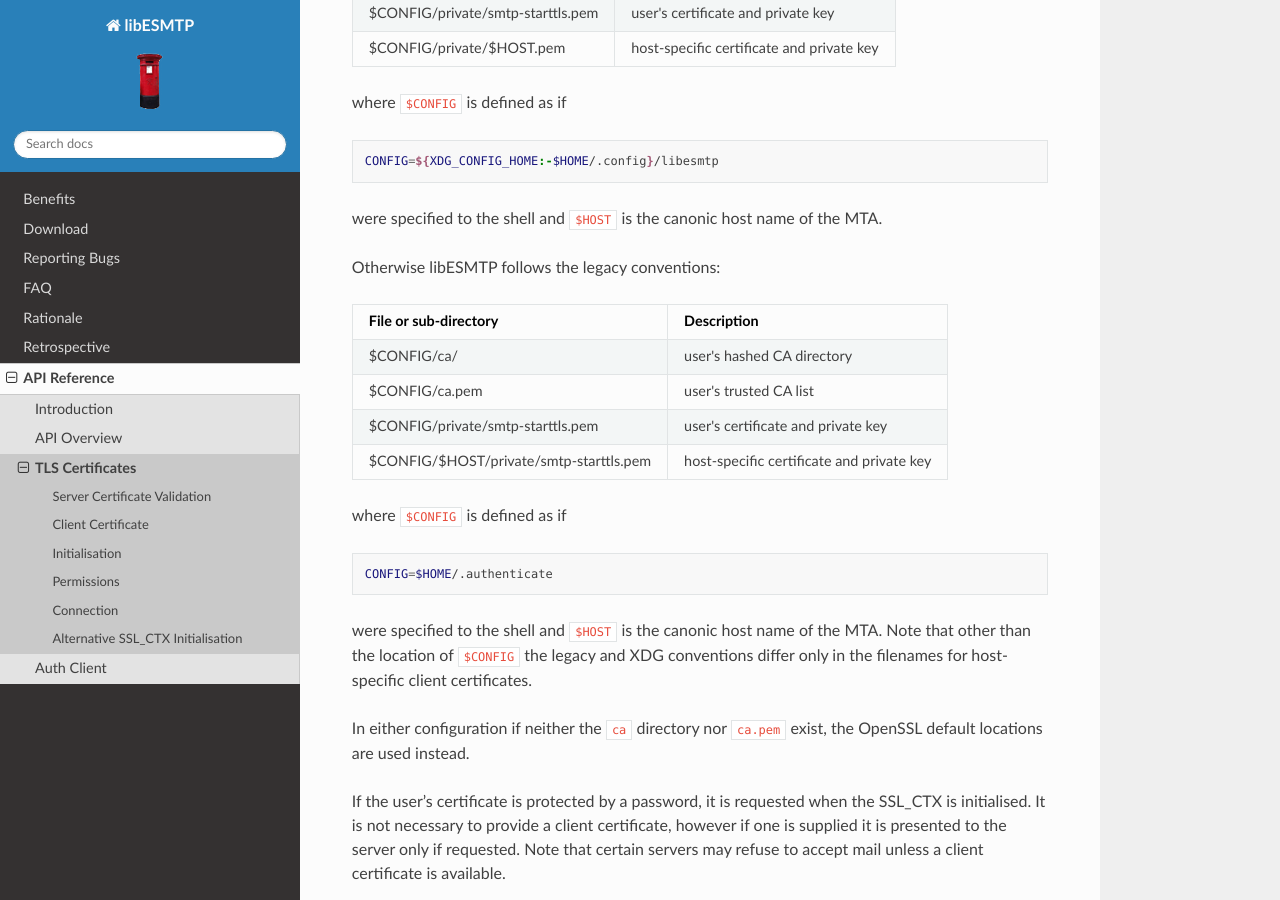
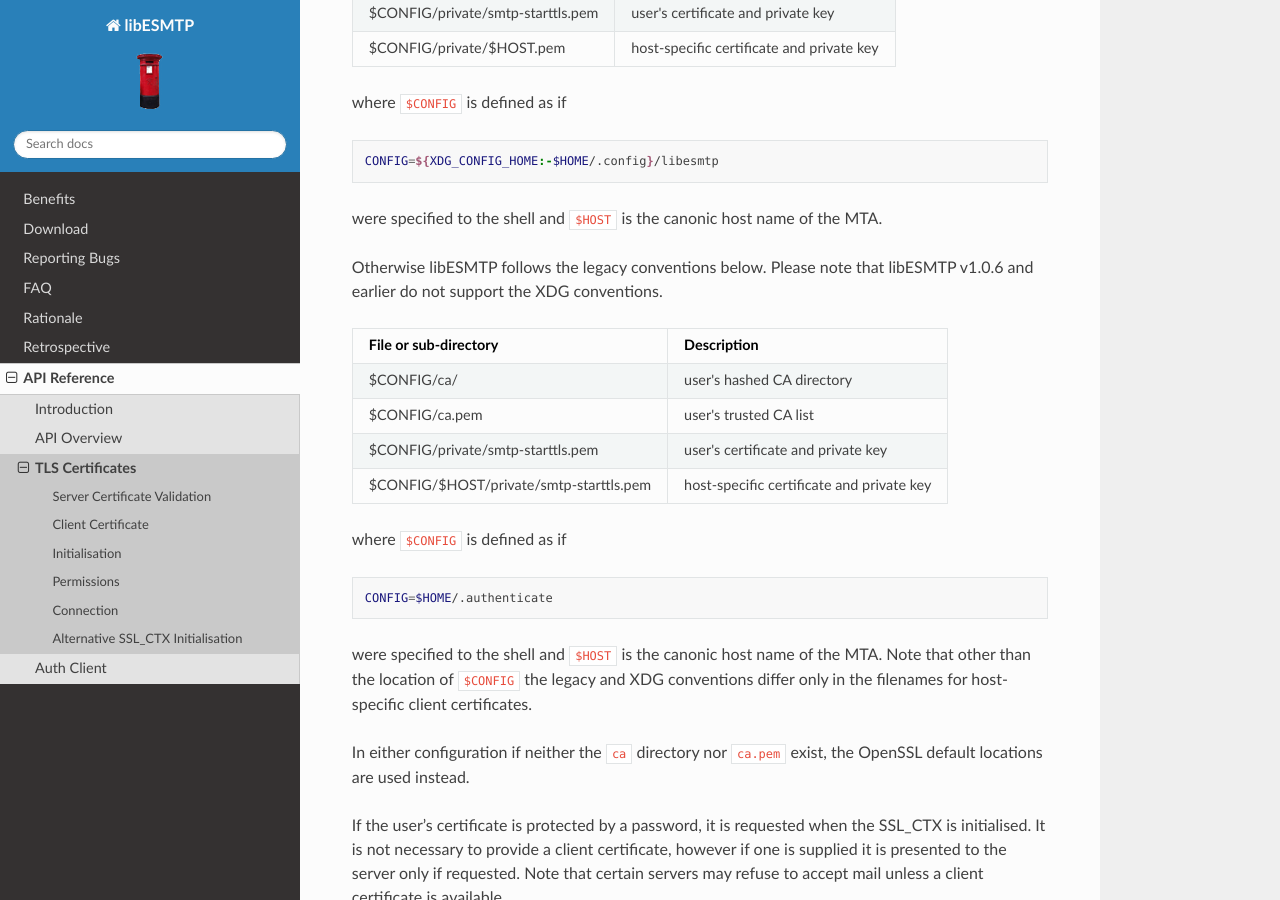
Before and after one commit to libesmtp/libESMTP, a Sphinx documentation site: the page built from docs/certificates.md, in a window 1280 px wide and 900 px high, scrolled down 1232 px. Built offline with Sphinx 7.4.7 and the Read the Docs theme 2.0.0, drawn with Linux system fonts in a browser that asks for light colours; pages that are not in the unit, such as notebooks, are missing from menus.

Commit message:
Documenation updates / clarity

````diff
--- a/docs/certificates.md
+++ b/docs/certificates.md
@@ -58,7 +58,8 @@ CONFIG=${XDG_CONFIG_HOME:-$HOME/.config}/libesmtp
 ```
 were specified to the shell and `$HOST` is the canonic host name of the MTA.
 
-Otherwise libESMTP follows the legacy conventions:
+Otherwise libESMTP follows the legacy conventions below. Please note that
+libESMTP v1.0.6 and earlier do not support the XDG conventions.
 
 File or sub-directory | Description
 ----------------------|------------
--- a/docs/introduction.rst
+++ b/docs/introduction.rst
@@ -48,8 +48,8 @@ server during the protocol session.  Similarly a number of functions are
 used to query the status of the transfer after the event.  The entire SMTP
 protocol session is performed by a single function call.
 
-Reference
----------
+Usage
+-----
 
 To use the libESMTP API, include the following header files
 
````
